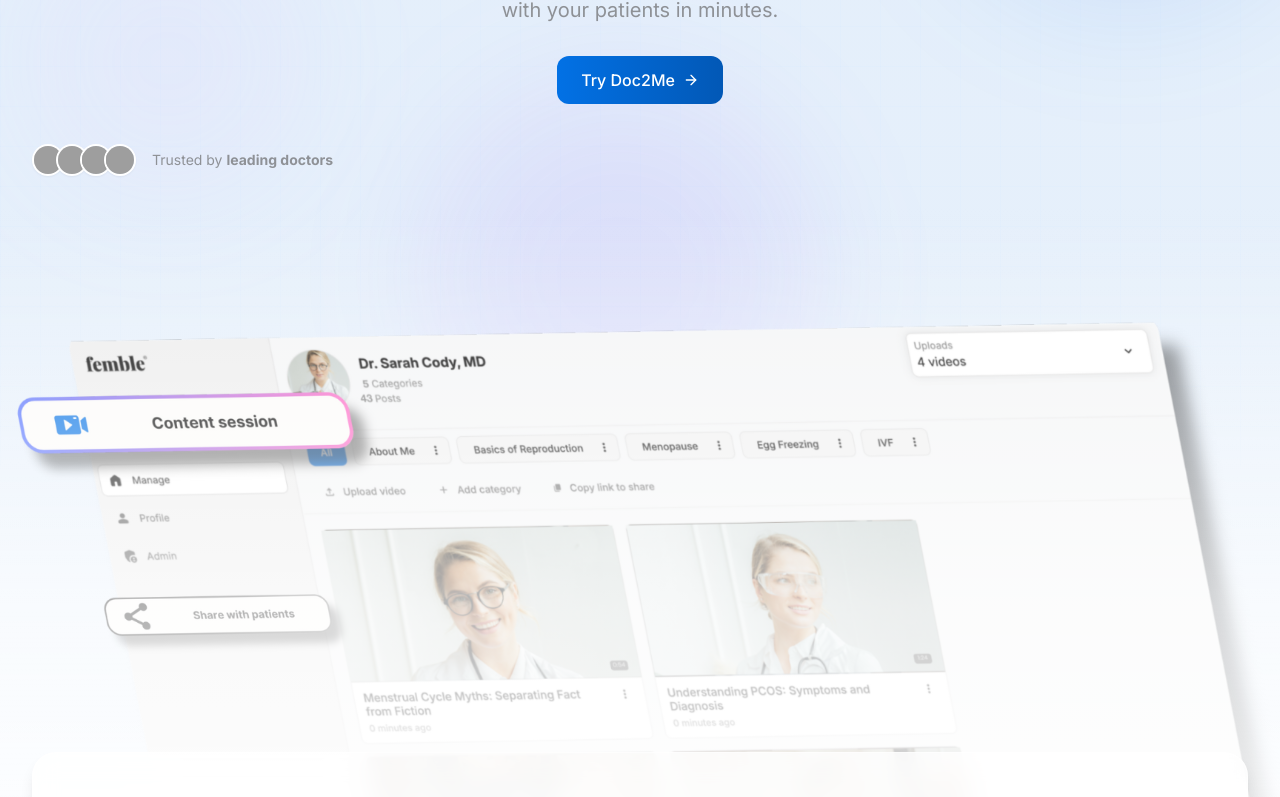
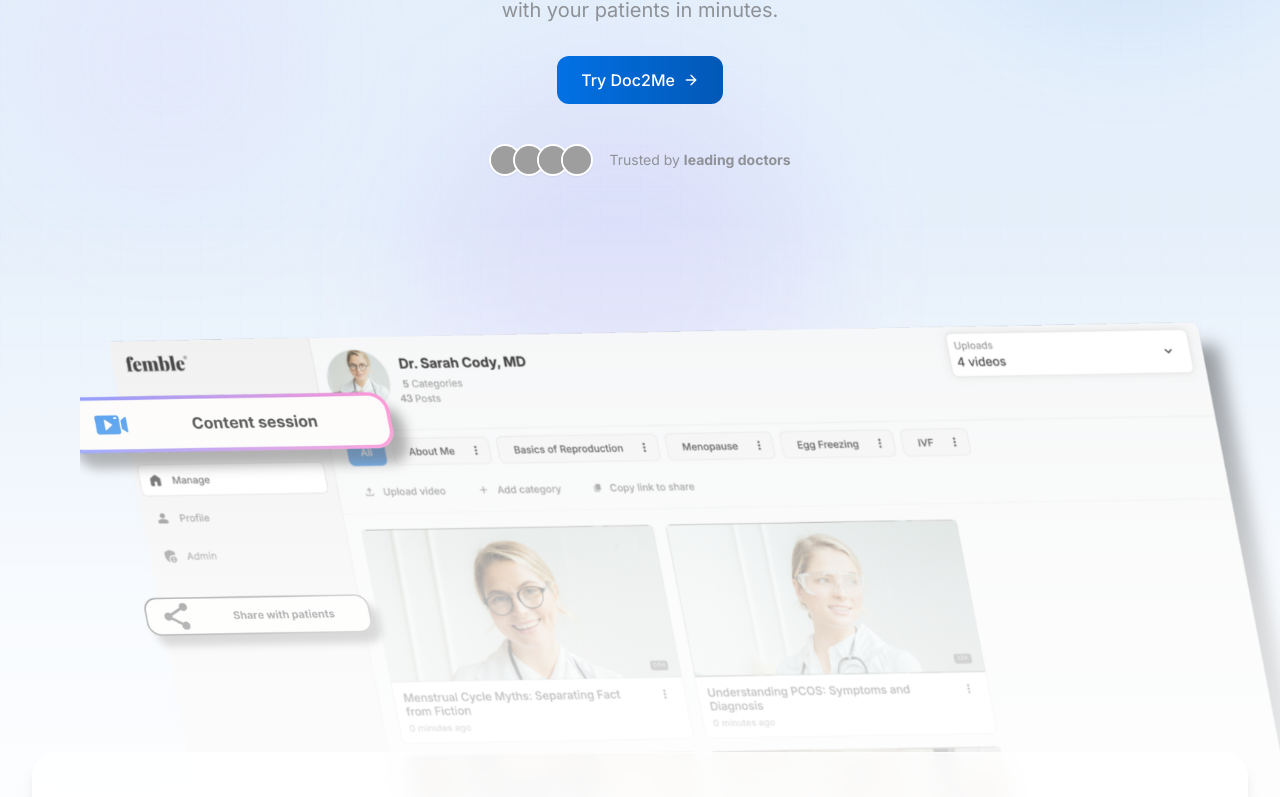
Before and after one commit to danielfemble/doc2me, a React (Vite) app: page / in a window 1280 px wide. Shown: the part 334-1131 px from the top of the page. Built offline with nearby package versions, Linux system fonts and the light colour scheme; grey boxes are pictures that could not be loaded.

Commit message:
Update HeroSection layout
Adjusted the layout of the HeroSection to center the "trusted by" section and reposition the image. The image is now placed higher up, with a left margin and overflow clipping on the right.

```diff
--- a/src/components/HeroSection.tsx
+++ b/src/components/HeroSection.tsx
@@ -16,17 +16,19 @@ const HeroSection = () => {
         </div>
       </div>
 
-      {/* Full-width image with gradient fadeout - now larger and higher up */}
-      <div className="relative w-full overflow-hidden">
+      {/* Full-width image with gradient fadeout - positioned higher with left margin and right overflow */}
+      <div className="relative w-full overflow-hidden mt-2">
         <div className="absolute inset-0 bg-gradient-to-b from-transparent via-white/70 to-white"></div>
-        <img
-          src="/lovable-uploads/1359422e-e862-4a96-b9f6-d58cc301a3cc.png"
-          alt="Doc2Me Platform Interface"
-          className="w-full object-cover h-[600px] md:h-[700px] lg:h-[800px]"
-        />
+        <div className="pl-6 md:pl-12 lg:pl-20">
+          <img
+            src="/lovable-uploads/1359422e-e862-4a96-b9f6-d58cc301a3cc.png"
+            alt="Doc2Me Platform Interface"
+            className="w-[110%] object-cover h-[600px] md:h-[700px] lg:h-[800px]"
+          />
+        </div>
       </div>
 
-      {/* Explanation section positioned further down to accommodate larger image */}
+      {/* Explanation section positioned to overlap with the fading image */}
       <div className="container max-w-7xl mx-auto px-4 md:px-8 relative z-10 -mt-32 md:-mt-48 lg:-mt-64">
         <ExplanationSection />
       </div>
--- a/src/components/hero/TestimonialBadge.tsx
+++ b/src/components/hero/TestimonialBadge.tsx
@@ -7,7 +7,7 @@ interface TestimonialBadgeProps {
 
 const TestimonialBadge = ({ className = "" }: TestimonialBadgeProps) => {
   return (
-    <div className={`flex items-center gap-4 text-sm text-doc-gray pt-4 ${className}`}>
+    <div className={`flex items-center justify-center gap-4 text-sm text-doc-gray pt-4 ${className}`}>
       <div className="flex -space-x-2">
         {/* Female doctors avatars */}
         {[1, 2].map((i) => (
```
